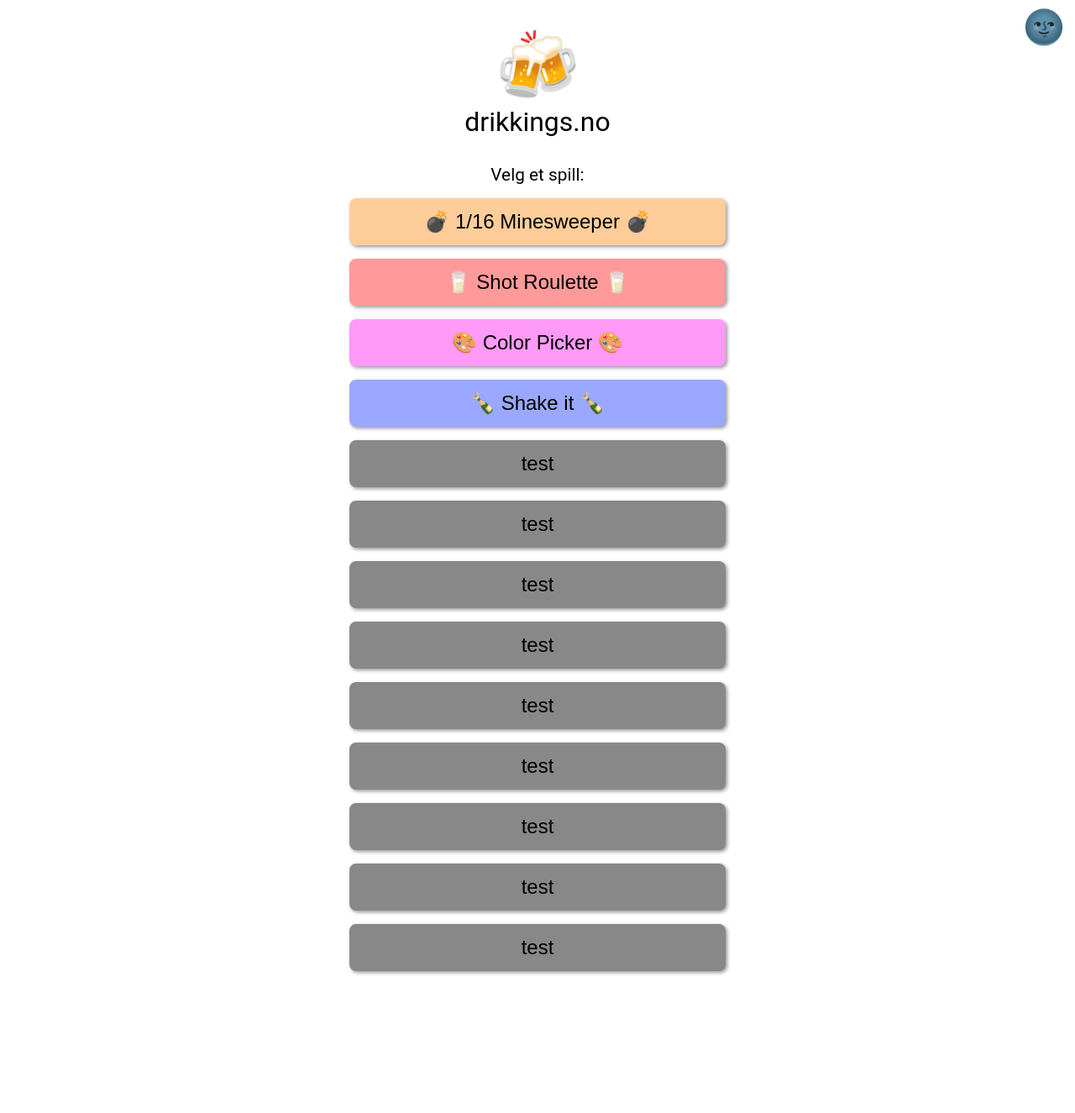
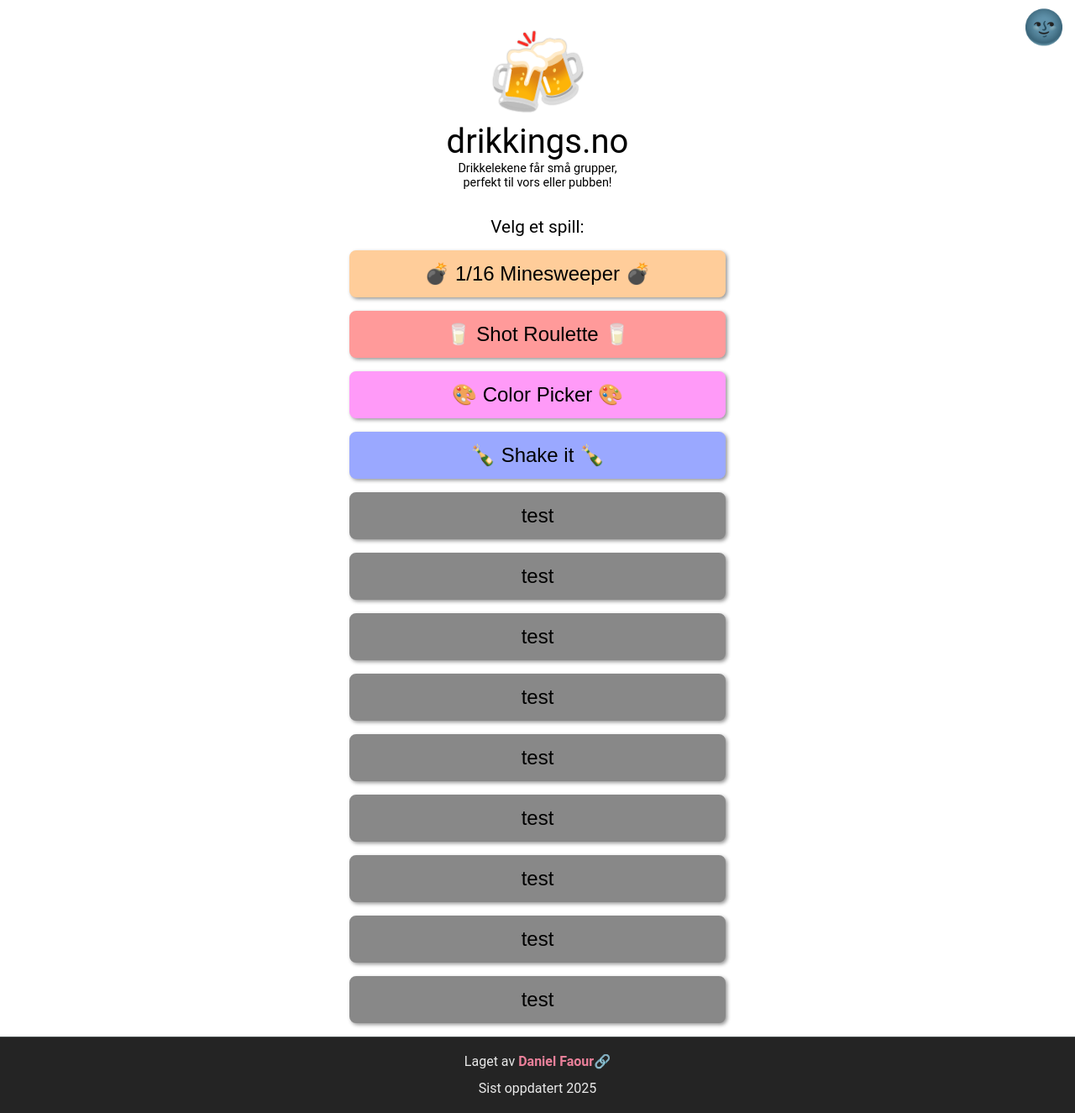
Before and after one commit to DanielFaour/drikkings, a React (Vite) app in the folder drikkings/: page / in a window 1280 px wide. Shown: the whole page at 84% size. Before the commit the page ends 1164 px from the top, so only its background shows below. Built offline with nearby package versions, Linux system fonts and the light colour scheme.

Commit message:
added footer

```diff
--- a/drikkings/src/App.css
+++ b/drikkings/src/App.css
@@ -1,5 +1,5 @@
 body {
-  font-family: 'Roboto', sans-serif;
+  font-family: "Roboto", sans-serif;
   color-scheme: light dark;
   color: black;
   background-color: #ffffff;
@@ -9,13 +9,23 @@ body {
   -webkit-font-smoothing: antialiased;
   -moz-osx-font-smoothing: grayscale;
   transition: 0.05s;
+
+  margin: 0;
+  padding: 0;
 }
 
-
-.dark body { /* Dark Mode */
+/* Dark Mode */
+.dark body {
   background-color: #242424;
   color: rgba(255, 255, 255, 0.9);
-  transition: 0.s;
+  transition: 0s;
+}
+
+.bodyContainer {
+  display: flex;
+  flex-direction: column;
+  min-height: 100vh;
+  flex-grow: 1;
 }
 
 /* BUTTONS FOR THEME AND RETURN */
@@ -23,15 +33,15 @@ body {
 #btnTheme {
   width: max-content;
   height: max-content;
-  position:absolute;
+  position: absolute;
   top: 12px;
   right: 12px;
   border: none;
   background-color: #00000000;
   border-radius: 10px;
   font-size: 2.5rem;
-	padding: 0px;
-	cursor: pointer;
+  padding: 0px;
+  cursor: pointer;
   z-index: 1500;
   box-shadow: none;
   line-height: 1;
@@ -51,19 +61,25 @@ body {
 /* LOGO */
 .title {
   text-align: center;
-  margin-top: 2rem;
+  padding-top: 2rem;
   margin-bottom: 2rem;
 }
 
 .title h1 {
   margin: 0;
-  font-size: 5rem;
+  font-size: 6rem;
   text-shadow: #2424247a 0px 0px 1.5px;
 }
 
 .title h2 {
   margin: 0;
-  font-size: 2rem;
+  font-size: 2.5rem;
+  font-weight: normal;
+}
+
+.title p {
+  margin: 0;
+  font-size: 0.9rem;
   font-weight: normal;
 }
 
@@ -84,6 +100,49 @@ body {
   font-weight: normal;
   margin: 0;
 }
+
+.footer {
+  margin-top: 1rem;
+  text-align: center;
+  font-size: 1rem;
+  background-color: #242424;
+  color: rgba(255, 255, 255, 0.9);
+  padding-top: 5px;
+  padding-bottom: 5px;
+  border-top: 1px solid rgba(220, 255, 255, 0.2);
+  width: 100%;
+  position: relative; /* Keeps footer in normal document flow */
+  bottom: 0;
+  max-height: 5rem;
+  align-content: center;
+  line-height: 1;
+}
+
+.footer a {
+  color: rgba(234, 128, 154, 1);
+  text-decoration: none;
+  font-weight: bold;
+  transition: 0.1s;
+}
+
+.footer a:hover {
+  color: rgba(234, 128, 154, 0.8);
+  text-decoration: underline;
+}
+
+.emptySpace, .footer {
+  flex-grow: 1; /* Ensure the content takes up space and pushes footer down */
+}
+
+.dark .footer {
+  border-top: #ffffff solid 1px;
+}
+/*
+@media only screen and (max-width: 600px) {
+  .footer {
+
+  }
+} */
 
 /* GAME LIST BUTTON STYLES */
 /* .container button {
--- a/drikkings/src/App.jsx
+++ b/drikkings/src/App.jsx
@@ -14,9 +14,14 @@ function App() {
   return (
     <>
       <ThemeToggle />
+      <div className="bodyContainer">
         <div className="title">
           <h1>🍻</h1>
           <h2>drikkings.no</h2>
+          <p>Drikkelekene får små grupper,
+            <br></br>
+            perfekt til vors eller pubben!
+          </p>
         </div>
         <div className="container">
           <h3>Velg et spill:</h3>
@@ -26,7 +31,13 @@ function App() {
             <Route path="/games/game2" element={<Game2 />} />
           </Routes>
         </div>
+        <div className='emptySpace'></div>
+        <footer className="footer">
+        <p>Laget av <a href="https://danielfaour.no" target="_blank">Daniel Faour🔗</a></p>
 
+          <p>Sist oppdatert 2025</p>
+        </footer>
+      </div>
     </>
   )
 }
--- a/drikkings/src/components/games/Game2.jsx
+++ b/drikkings/src/components/games/Game2.jsx
@@ -4,9 +4,9 @@ function Game2() {
   const navigate = useNavigate(); // ✅ Make sure this is inside the component
 
   return (
-    <div className="game">
-      <h2>Welcome to Game 2!</h2>
-      <button onClick={() => navigate('/')}>Return to Home</button>
+    <div className="game" id="ms_game">
+      <button id="btnReturn" onClick={() => navigate('/')}>⬅️</button>
+      <h2>Shot Roulette</h2>
     </div>
   );
 }
```
Lines whose indentation alone changed are shown as unchanged.
